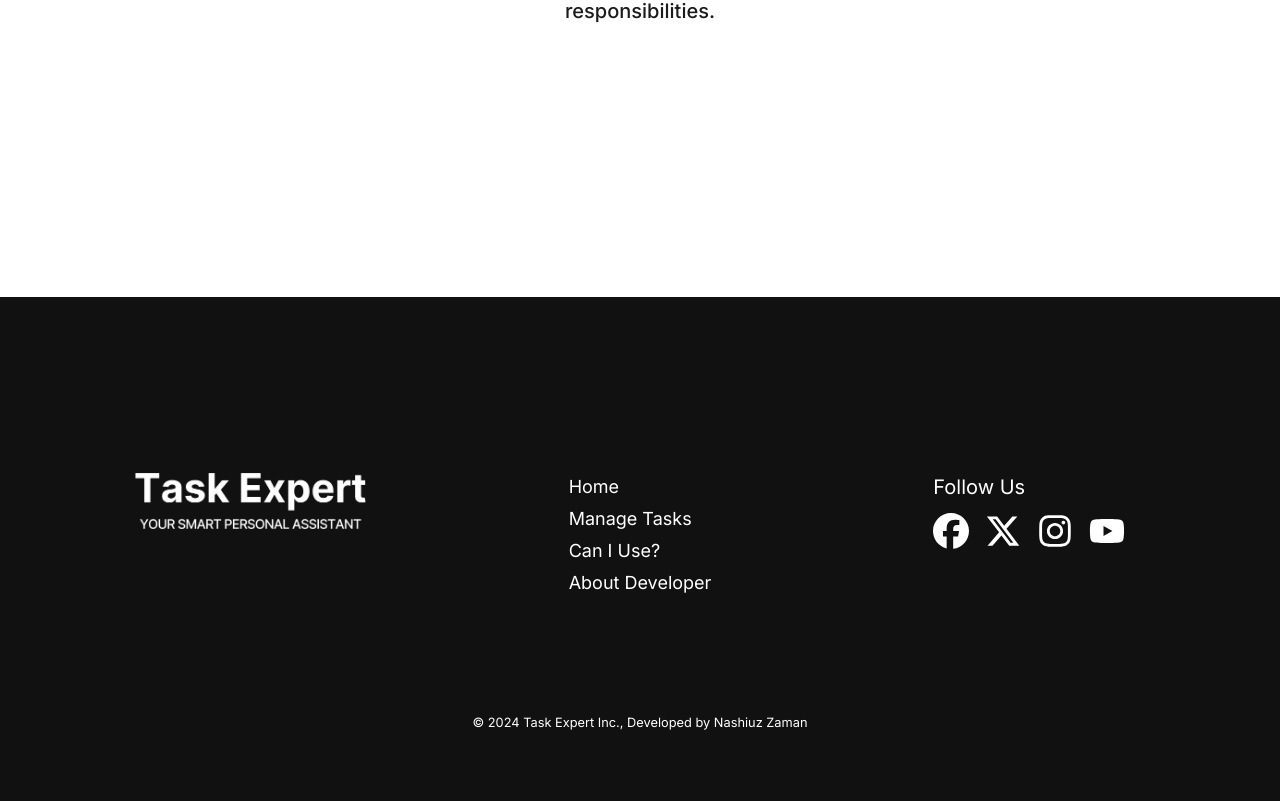
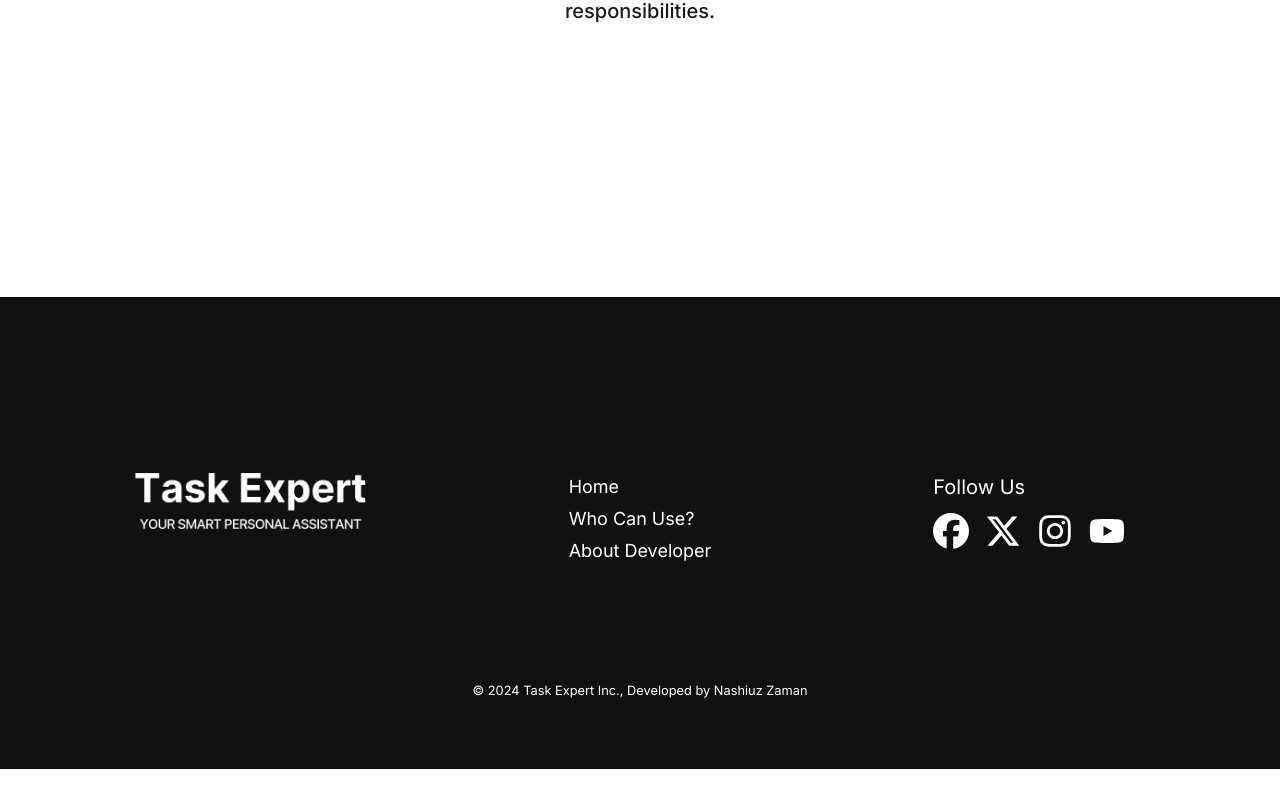
Before and after one commit to Nashiuz-Zaman/task-expert-client-nextjs, a Next.js app: page / in a window 1280 px wide. Shown: the part 1565-2366 px from the top of the page. After the commit the page ends 2334 px from the top, so only its background shows below. Built offline with nearby package versions, Linux system fonts and the light colour scheme; no server answers.

Commit message:
Refactor footer nav options and overall codebase

```diff
--- a/src/components/page-related/dashboard-home/PinnedTask/PinnedTask.jsx
+++ b/src/components/page-related/dashboard-home/PinnedTask/PinnedTask.jsx
@@ -1,8 +1,5 @@
 // react
 import PropTypes from 'prop-types';
-
-//  icon
-import { Icon } from '@iconify/react';
 
 // component
 import UnpinBtn from '@/components/shared/UnpinBtn/UnpinBtn';
@@ -19,7 +16,6 @@ const PinnedTask = ({ defaultValue = true, task, modifyClasses = '' }) => {
          title={task?.title ?? 'No Pinned tasks'}
          className={`flex items-center gap-3 font-medium text-xl px-4 py-2 rounded-default text-neutral-500 border border-neutral-100 shadow-lg ${modifyClasses}`}
       >
-         {defaultValue && <Icon icon='bi:pin-fill' />}
          <span className='truncate'>
             {defaultValue ? 'No Pinned Tasks' : task.title}
          </span>
--- a/src/components/shared/LinkList/LinkList.jsx
+++ b/src/components/shared/LinkList/LinkList.jsx
@@ -9,7 +9,7 @@ const LinkList = ({
    modifyClasses = '',
    linksModifyClasses = '',
 }) => {
-  const linkClasses = `transition-all duration-default xl:text-lg text-white hover:underline ${linksModifyClasses}`;
+   const linkClasses = `transition-all duration-default capitalize xl:text-lg text-white hover:underline ${linksModifyClasses}`;
 
    return (
       <ul className={`flex flex-col gap-1 ${modifyClasses}`}>
--- a/src/hooks/useMethodsForTaskDatabase.js
+++ b/src/hooks/useMethodsForTaskDatabase.js
@@ -31,7 +31,7 @@ const useMethodsForTaskDatabase = () => {
    const createTask = async newTaskData => {
       const res = await axiosPublic.post(`/tasks`, newTaskData);
       if (res.data.success) {
-         showToast('Todo Added Successfully', 'success');
+         showToast('Task Added', 'success');
          // closeCreateForm();
          dispatch(setTotalTasks(res.data.updatedTasks));
       }
@@ -111,7 +111,7 @@ const useMethodsForTaskDatabase = () => {
          `/tasks/delete/${_id}?email=${profileData.email}`
       );
       if (res.data.success) {
-         showToast('Task Deleted Successfully', 'success');
+         showToast('Task Deleted', 'success');
          dispatch(setTotalTasks(res.data.updatedTasks));
       }
       return;
--- a/src/uiData/footerData.js
+++ b/src/uiData/footerData.js
@@ -1,8 +1,7 @@
 export const footerOptions = [
-  { id: 0, text: "Home", url: "/" },
-  { id: 1, text: "Manage Tasks", url: "/task-management" },
-  { id: 2, text: "Can I Use?", url: "/#learn-more", hashed: true },
-  { id: 3, text: "About Developer", url: "https://nashiuz-zaman.web.app/" },
+   { id: 0, text: 'Home', url: '/' },
+   { id: 1, text: 'Who can use?', url: '/#learn-more' },
+   { id: 2, text: 'About Developer', url: 'https://nashiuz-zaman.web.app/' },
 ];
 
 export const currentYear = new Date().getFullYear();
```
Lines whose indentation alone changed are shown as unchanged.
